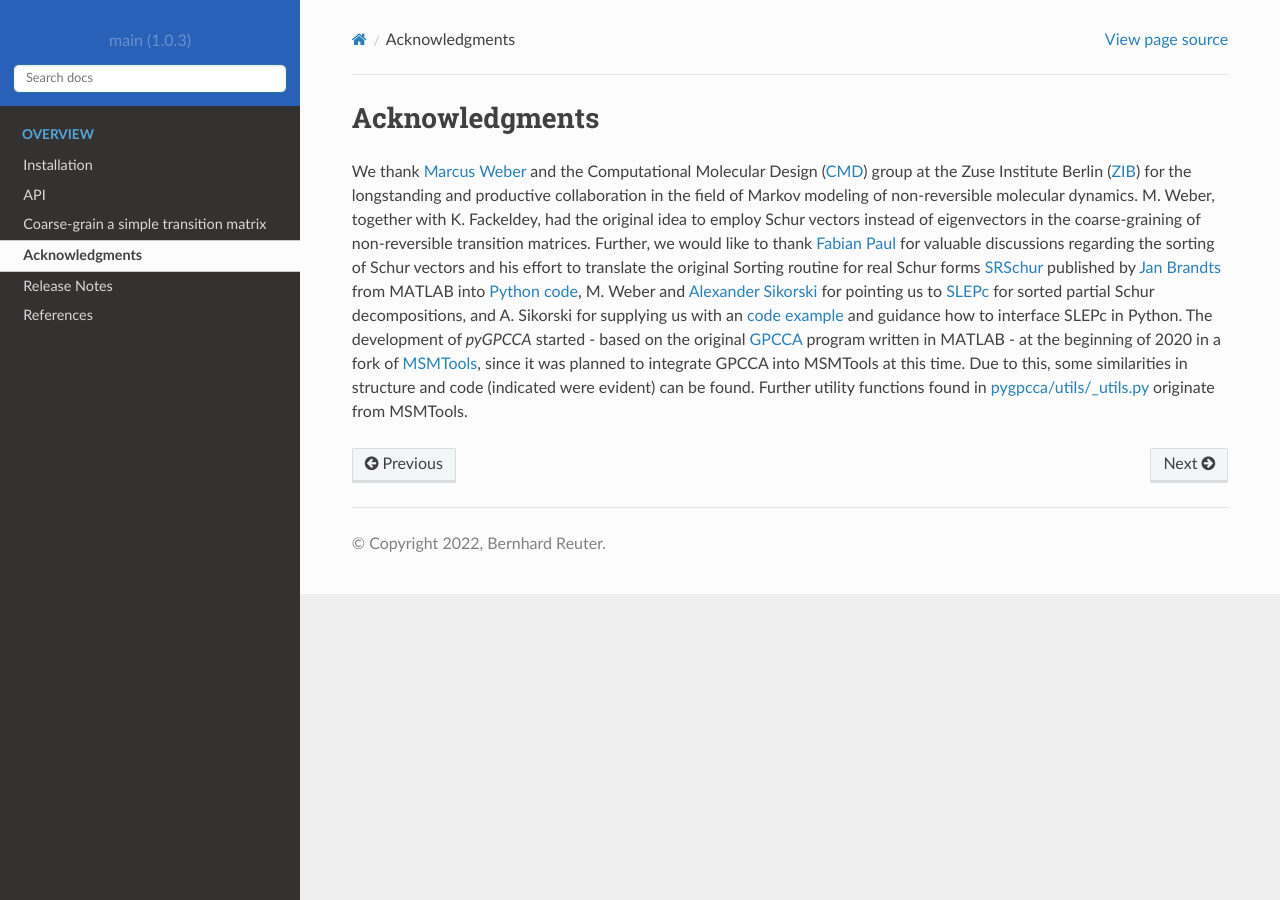
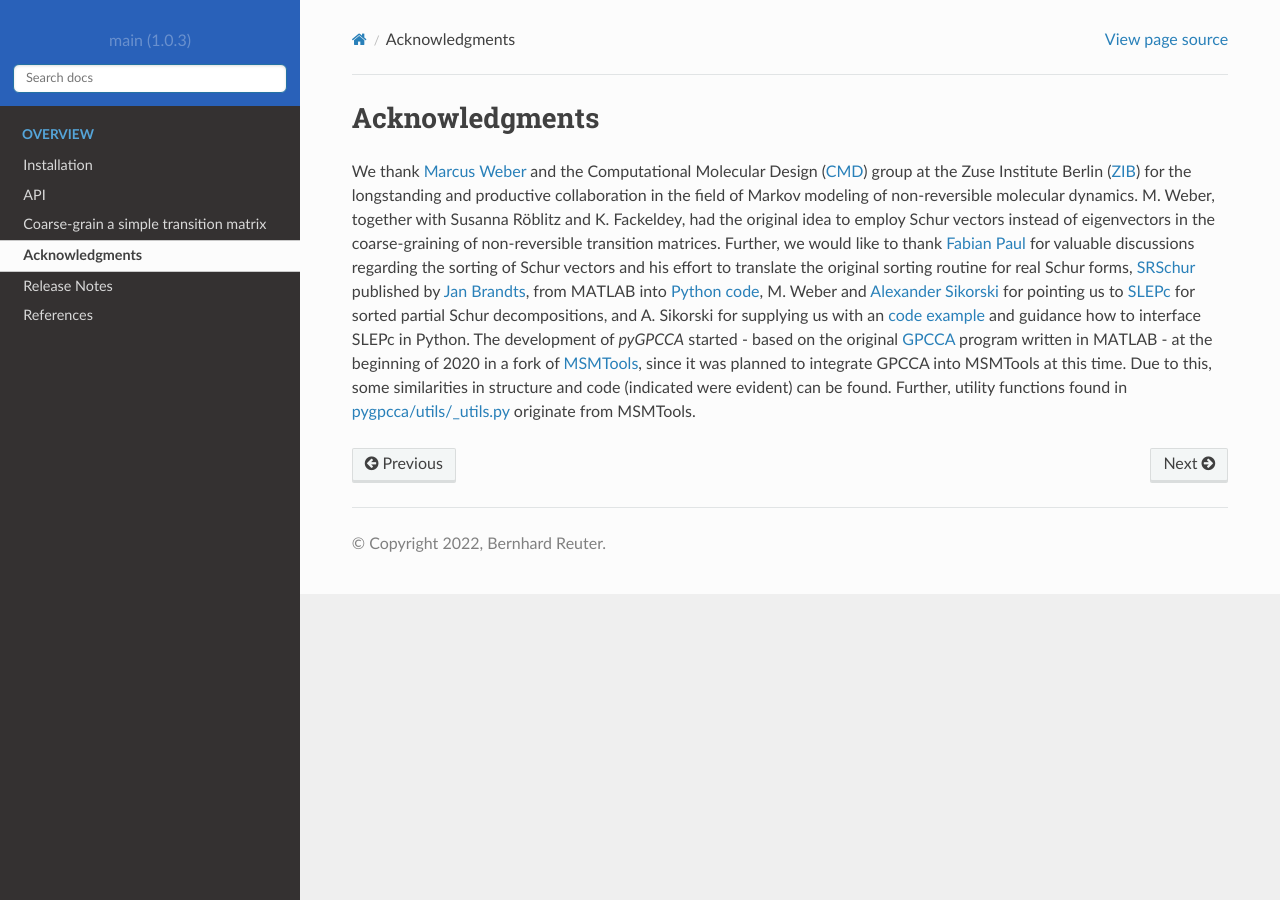
Before and after one commit to msmdev/pyGPCCA, a Sphinx documentation site: the page built from docs/source/acknowledgments.rst, in a window 1280 px wide. Built offline with Sphinx 7.4.7 and the Read the Docs theme 2.0.0, drawn with Linux system fonts in a browser that asks for light colours.

Commit message:
Synchronize Acknowledgments in README and docs/.

```diff
--- a/README.rst
+++ b/README.rst
@@ -131,7 +131,7 @@
 .. _Michal Klein: https://github.com/michalk8
 .. _Marius Lange: https://github.com/Marius1311
 
-Acknowledgements
+Acknowledgments
 ----------------
 We thank `Marcus Weber`_ and the Computational Molecular Design (`CMD`_) group at the Zuse Institute Berlin (`ZIB`_)
 for the longstanding and productive collaboration in the field of Markov modeling of non-reversible molecular dynamics.
@@ -145,7 +145,7 @@
 The development of *pyGPCCA* started - based on the original `GPCCA`_ program written in MATLAB - at the beginning of
 2020 in a fork of `MSMTools`_, since it was planned to integrate GPCCA into MSMTools at this time.
 Due to this, some similarities in structure and code (indicated were evident) can be found.
-Futher the utility functions found in `pygpcca/utils/_utils.py`_ originate from MSMTools.
+Further, utility functions found in `pygpcca/utils/_utils.py`_ originate from MSMTools.
 
 .. _`Marcus Weber`: https://www.zib.de/members/weber
 .. _`CMD`: https://www.zib.de/numeric/cmd
--- a/docs/source/acknowledgments.rst
+++ b/docs/source/acknowledgments.rst
@@ -1,18 +1,18 @@
 Acknowledgments
-===============
+----------------
 We thank `Marcus Weber`_ and the Computational Molecular Design (`CMD`_) group at the Zuse Institute Berlin (`ZIB`_)
 for the longstanding and productive collaboration in the field of Markov modeling of non-reversible molecular dynamics.
-M. Weber, together with K. Fackeldey, had the original idea to employ Schur vectors instead of eigenvectors in the
-coarse-graining of non-reversible transition matrices.
+M. Weber, together with Susanna Röblitz and K. Fackeldey, had the original idea to employ Schur
+vectors instead of eigenvectors in the coarse-graining of non-reversible transition matrices.
 Further, we would like to thank `Fabian Paul`_ for valuable discussions regarding the sorting of Schur vectors and his
-effort to translate the original Sorting routine for real Schur forms `SRSchur`_ published by `Jan Brandts`_ from MATLAB
-into `Python code`_,
+effort to translate the original sorting routine for real Schur forms, `SRSchur`_ published by `Jan Brandts`_,
+from MATLAB into `Python code`_,
 M. Weber and `Alexander Sikorski`_ for pointing us to `SLEPc`_ for sorted partial Schur decompositions,
 and A. Sikorski for supplying us with an `code example`_ and guidance how to interface SLEPc in Python.
 The development of *pyGPCCA* started - based on the original `GPCCA`_ program written in MATLAB - at the beginning of
 2020 in a fork of `MSMTools`_, since it was planned to integrate GPCCA into MSMTools at this time.
 Due to this, some similarities in structure and code (indicated were evident) can be found.
-Further utility functions found in `pygpcca/utils/_utils.py`_ originate from MSMTools.
+Further, utility functions found in `pygpcca/utils/_utils.py`_ originate from MSMTools.
 
 .. _`Marcus Weber`: https://www.zib.de/members/weber
 .. _`CMD`: https://www.zib.de/numeric/cmd
@@ -23,7 +23,7 @@
 .. _`Python code`: https://gist.github.com/fabian-paul/14679b43ed27aa25fdb8a2e8f021bad5
 .. _`Alexander Sikorski`: https://www.zib.de/members/sikorski
 .. _`SLEPc`: https://slepc.upv.es/
-.. _`code example`: https://github.com/zib-cmd/cmdtools/blob/1c6b6d8e1c35bb487fcf247c5c1c622b4b665b0a/src/cmdtools/analysis/pcca.py#L64-L89
+.. _`code example`: https://github.com/zib-cmd/cmdtools/blob/1c6b6d8e1c35bb487fcf247c5c1c622b4b665b0a/src/cmdtools/analysis/pcca.py#L64
 .. _`GPCCA`: https://github.com/msmdev/gpcca
 .. _`MSMTools`: https://github.com/markovmodel/msmtools
 .. _`pygpcca/utils/_utils.py`: https://github.com/msmdev/pyGPCCA/blob/main/pygpcca/utils/_utils.py
```
